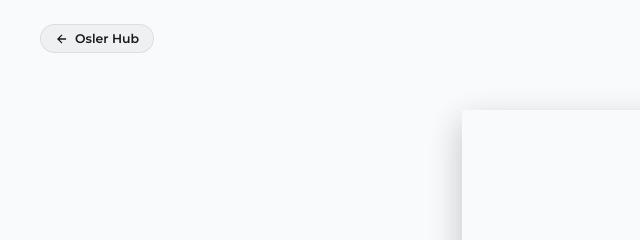
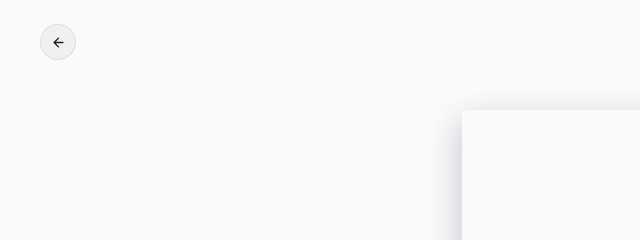
Before and after one commit to Nicofon1/TallerDeck, a plain HTML site: page slides 2/page3.html in a window 1280 px wide. Shown: the top 240 px of the page, 0-640 px from the left. Drawn offline with nearby package versions, Linux system fonts and the light colour scheme; a web font is replaced by a local one.

Commit message:
Remove Osler Hub text from back button in page3.html

```diff
--- a/slides 2/page3.css
+++ b/slides 2/page3.css
@@ -84,6 +84,15 @@ body {
 .nav-chip:hover {
   background: rgba(0, 0, 0, 0.08);
   transform: translateY(-1px);
+}
+
+.nav-chip.icon-only {
+  width: 36px;
+  height: 36px;
+  padding: 0;
+  border-radius: 50%;
+  display: inline-grid;
+  place-items: center;
 }
 
 .nav-chip.active {
--- a/slides 2/page3.html
+++ b/slides 2/page3.html
@@ -137,9 +137,8 @@
   <!-- Top Global Project Navigation -->
   <nav class="global-nav">
     <div class="nav-left">
-      <a href="../Slides/soma-hero.html" class="nav-chip" data-seccion="soma">
-        <svg width="14" height="14" viewBox="0 0 24 24" fill="none" stroke="currentColor" stroke-width="2.2"><path d="M19 12H5M12 19l-7-7 7-7"/></svg>
-        <span>Osler Hub</span>
+      <a href="../Slides/soma-hero.html" class="nav-chip icon-only" data-seccion="soma" aria-label="Volver al inicio">
+        <svg width="15" height="15" viewBox="0 0 24 24" fill="none" stroke="currentColor" stroke-width="2.2" stroke-linecap="round" stroke-linejoin="round" aria-hidden="true"><path d="M19 12H5M12 19l-7-7 7-7"/></svg>
       </a>
     </div>
   </nav>
```
